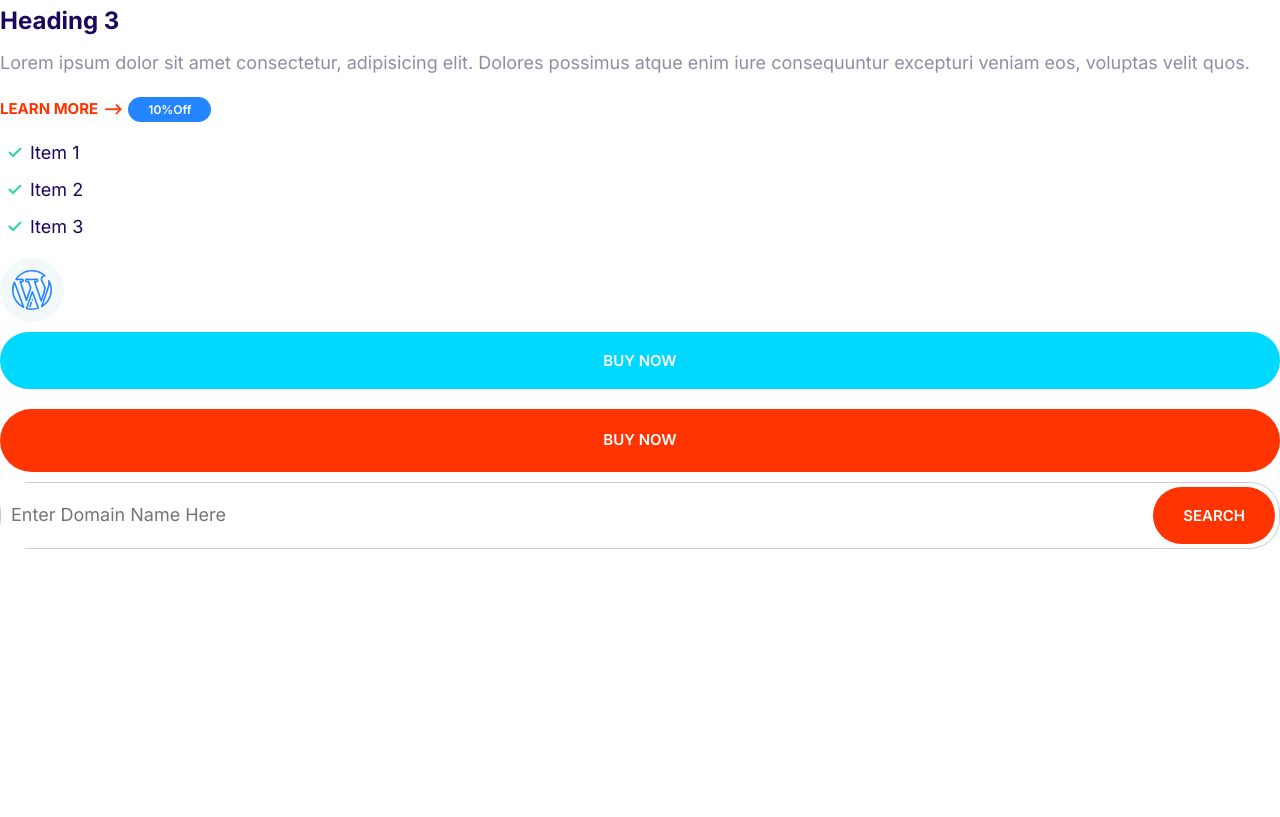
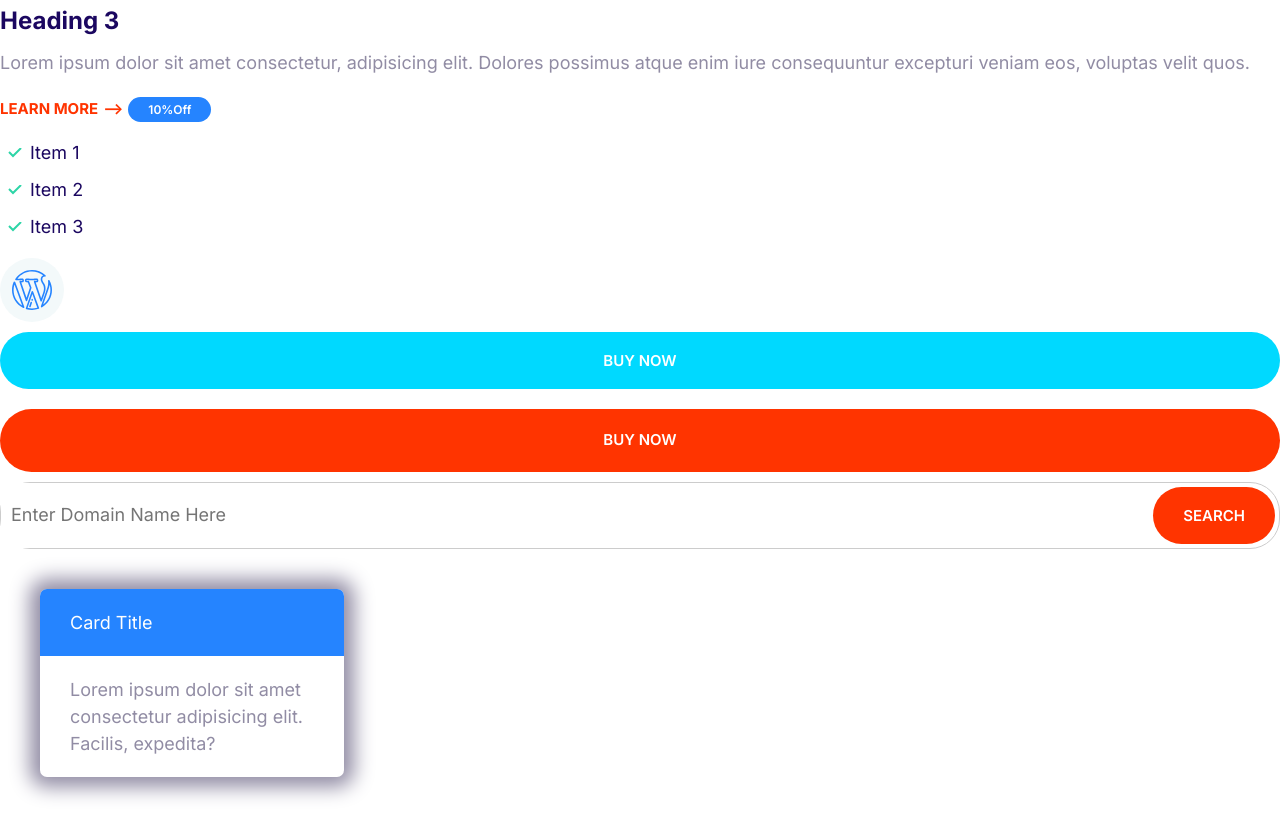
Before and after one commit to Deeprosunix/Moshify, a plain HTML site: page index.html in a window 1280 px wide. Shown: the part 288-1105 px from the top of the page. Before the commit the page ends 837 px from the top, so only its background shows below. Drawn offline with Linux system fonts and the light colour scheme.

Commit message:
basic card creation

```diff
--- a/CSS/styles.css
+++ b/CSS/styles.css
@@ -225,3 +225,17 @@ a {
 .input-group .btn {
     margin: 4px;
 }
+
+.card {
+   border-radius: 7px;
+   box-shadow: 0 0 20px 10px;
+   overflow: hidden;
+
+}
+.card__header,.card__body {
+    padding: 2rem 3rem;
+}
+.card--primary .card__header {
+    background-color: var(--colour-primary);
+    color: #fff;
+}
--- a/index.html
+++ b/index.html
@@ -40,5 +40,14 @@
       <input type="text" class="input" placeholder="Enter Domain Name Here" />
       <button class="btn btn--accent">Search</button>
     </div>
+    <div style="width: 30%; padding: 4rem">
+      <div class="card card--primary">
+        <header class="card__header">Card Title</header>
+        <div class="card__body">
+          Lorem ipsum dolor sit amet consectetur adipisicing elit. Facilis,
+          expedita?
+        </div>
+      </div>
+    </div>
   </body>
 </html>
```
Also changed, not shown: Components/cards.html (added, +9 -0 lines).
